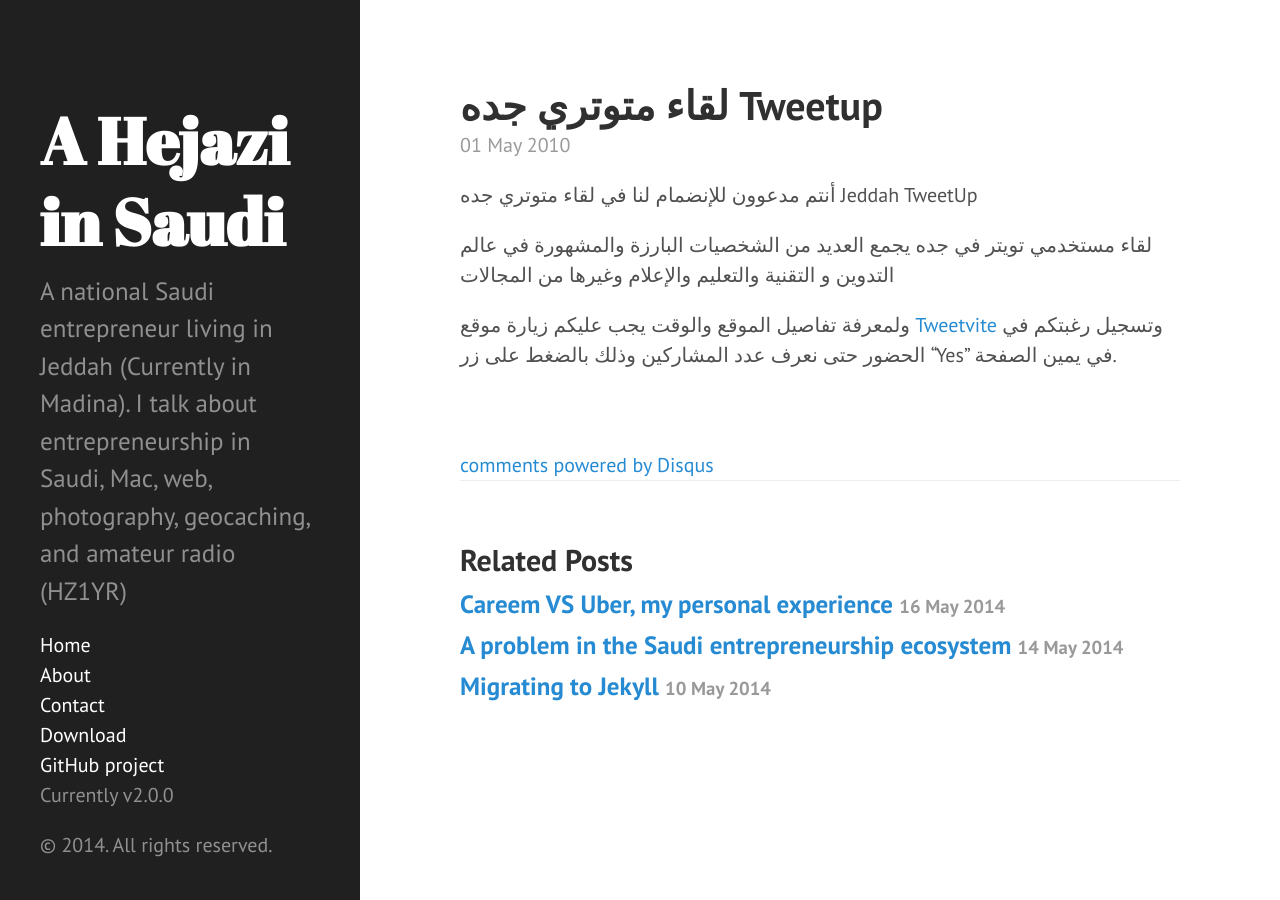
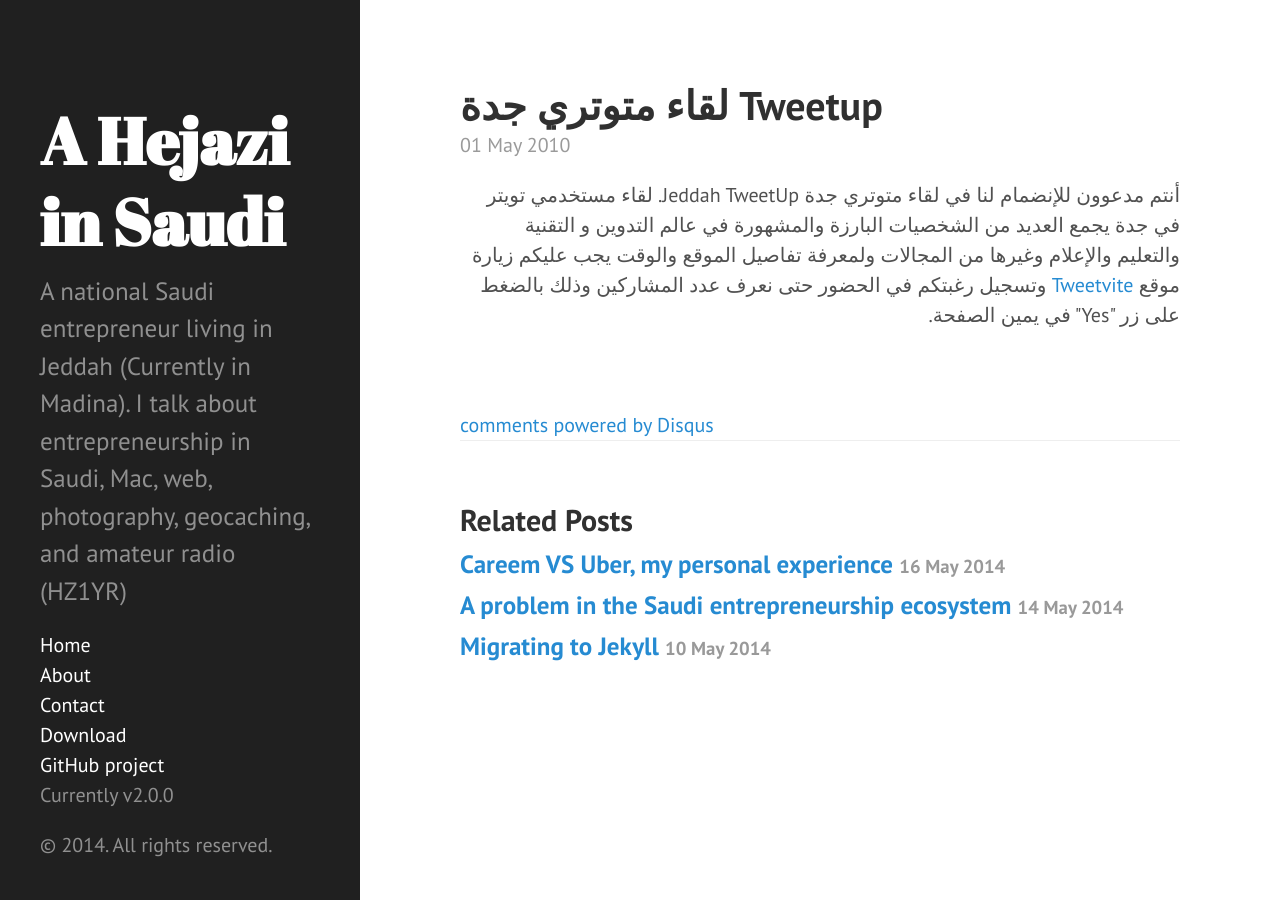
Before and after one commit to yraffah/yraffah.github.io, a Jekyll site: the page built from _posts/2010-05-01-tweetup.md, in a window 1280 px wide. Built offline with Jekyll 4.4.1, drawn with Linux system fonts in a browser that asks for light colours; comment, search, counter and statistics services are not loaded.

Commit message:
Fixed few more posts

```diff
--- a/_posts/2010-05-01-tweetup.md
+++ b/_posts/2010-05-01-tweetup.md
@@ -1,11 +1,12 @@
 ---
 layout: post
-title: !binary |-
-  2YTZgtin2KEg2YXYqtmI2KrYsdmKINis2K/ZhyBUd2VldHVw
+title: لقاء متوتري جدة Tweetup
 created: 1272693241
 ---
-أنتم مدعوون للإنضمام لنا في لقاء متوتري جده Jeddah TweetUp
+<p style="direction:rtl;">
+أنتم مدعوون للإنضمام لنا في لقاء متوتري جدة Jeddah TweetUp.
 
-لقاء مستخدمي تويتر في جده يجمع العديد من الشخصيات البارزة والمشهورة في عالم التدوين  و التقنية والتعليم والإعلام وغيرها من المجالات
+لقاء مستخدمي تويتر في جدة يجمع العديد من الشخصيات البارزة والمشهورة في عالم التدوين  و التقنية والتعليم والإعلام وغيرها من المجالات
 
 ولمعرفة تفاصيل الموقع والوقت يجب عليكم زيارة موقع <a href="http://tweetvite.com/event/6r30">Tweetvite</a> وتسجيل رغبتكم في الحضور حتى نعرف عدد المشاركين وذلك بالضغط على زر "Yes" في يمين الصفحة.
+</p>
```
Also changed, not shown: _posts/2010-05-09-gfc.md (+7 -5 lines), _posts/2010-11-10-mamlakati-photostroll.md (+1 -1 lines).
